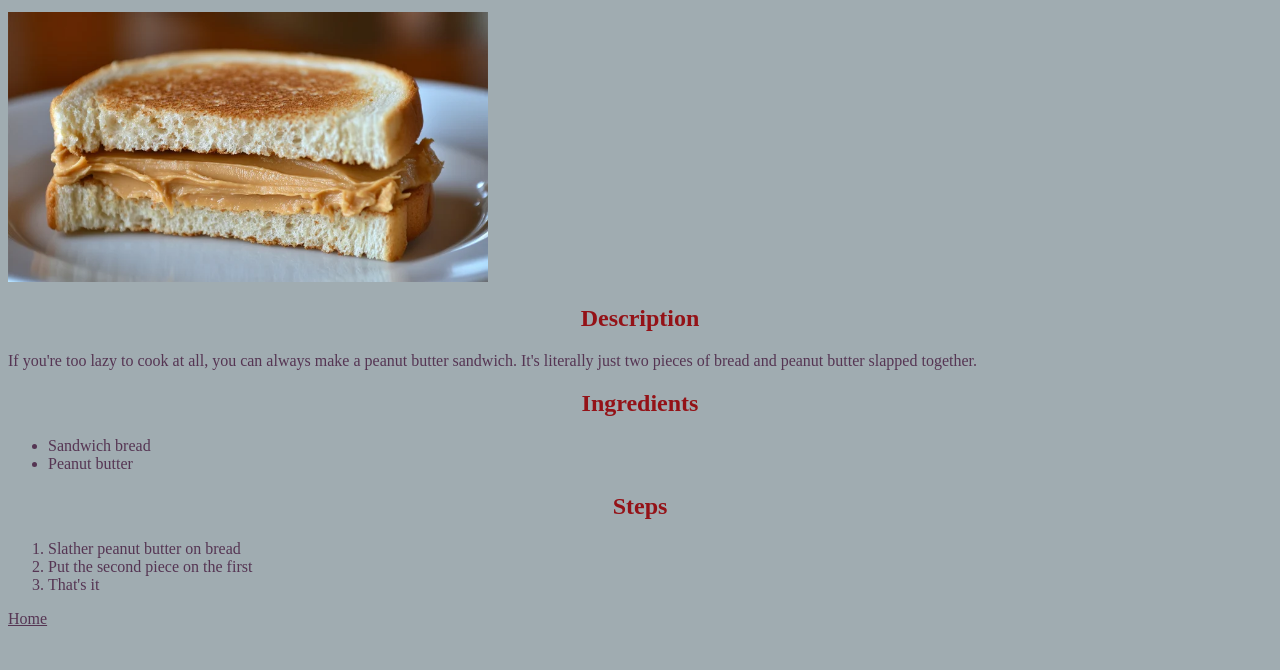
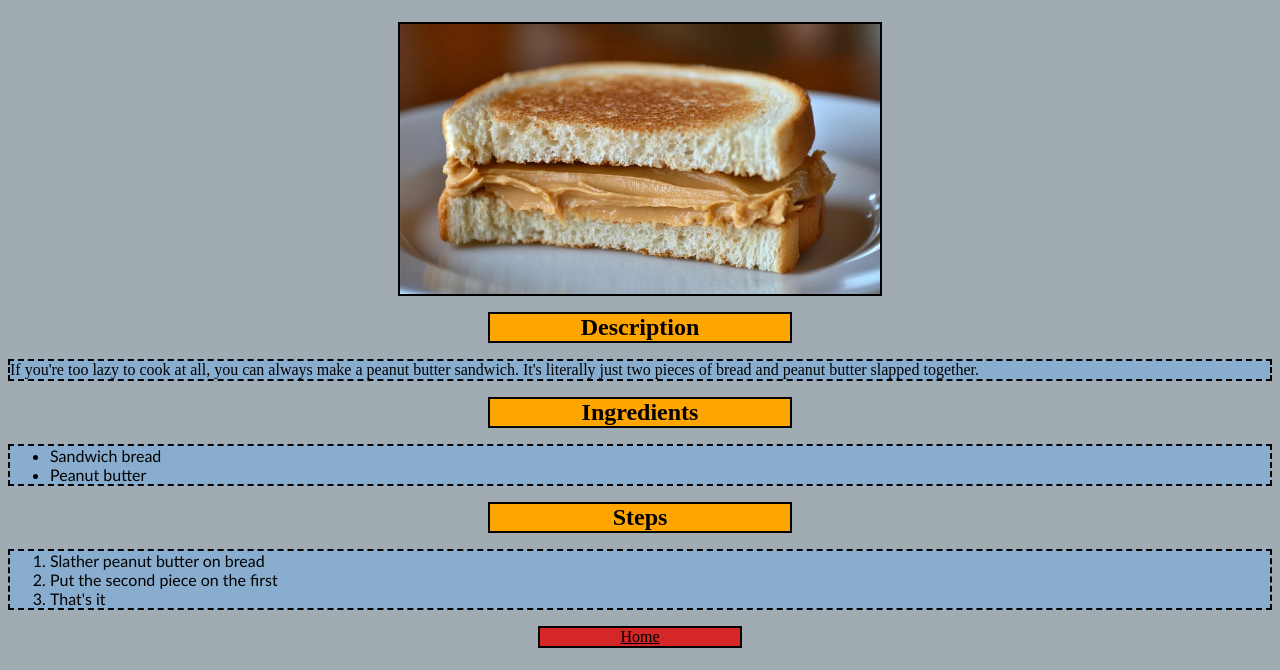
Before and after one commit to clever-cugel/odin-recipes, a plain HTML site: page recipes/pb.html in a window 1280 px wide. Shown: the part 130-800 px from the top of the page. Drawn offline with Linux system fonts and the light colour scheme.

Commit message:
Update CSS with boxes in mind

```diff
--- a/recipes/pb.html
+++ b/recipes/pb.html
@@ -11,12 +11,12 @@
         <h2 class="subtext">Description</h2>
         <p>If you're too lazy to cook at all, you can always make a peanut butter sandwich. It's literally just two pieces of bread and peanut butter slapped together.</p>
         <h2 class="subtext">Ingredients</h2>
-        <ul>
+        <ul class="list">
             <li>Sandwich bread</li>
             <li>Peanut butter</li>
         </ul>
         <h2 class="subtext">Steps</h2>
-        <ol>
+        <ol class="list">
             <li>Slather peanut butter on bread</li>
             <li>Put the second piece on the first</li>
             <li>That's it</li>
--- a/styles.css
+++ b/styles.css
@@ -1,9 +1,11 @@
 .title {
-    color:rgb(148, 18, 23);
+    color:rgb(0, 0, 0);
+    background-color: orange;
     font-family: "impact";
     font-size: 50px;
     font-weight: 700;
     text-align: center;
+    border: 5px groove black;
 }
 
 body {
@@ -11,20 +13,59 @@ body {
 }
 
 .list {
-    color:rgb(148, 18, 23);
+    color:rgb(0, 0, 0);
     font-family: "Trebuchet MS";
+    background-color: rgb(137, 173, 206);
+    border: 2px dashed black;
 }
 
 .pic {
-    height:auto;
-    width:480px;
+    height: auto;
+    width: 480px;
+    display:block;
+    margin: 0 auto;
+    margin-bottom: 1em;
+    border: 2px solid black;
 }
 
 .subtext {
-    color:rgb(148, 18, 23);
+    color:rgb(0, 0, 0);
+    text-align: center;
+    background-color: orange;
+    border: 2px solid black;
+    width: 300px;
+    margin: 0 auto;
+}
+
+p {
+    color:rgb(0, 0, 0);
+    background-color: rgb(137, 173, 206);
+    border: 2px dashed black;
+}
+
+li {
+    color:rgb(0, 0, 0);
+    background-color: rgb(137, 173, 206);
+}
+
+a {
+    display: block;
+    color:rgb(0, 0, 0);
+    width: 200px;
+    background-color: rgb(213, 39, 39);
+    border: 2px solid black;
+    margin: 0 auto;
     text-align: center;
 }
 
-li, p, a {
-    color:rgb(85, 53, 83)
+.list.mainlist {
+    border: 2px solid black;
+    background-color: orange;
 }
+
+.list.mainlist li {
+    background-color: orange;
+    padding: 5px;
+}
+
+/* Still need to change size of boxes and make title more titley */
```
Also changed, not shown: index.html (+1 -1 lines), recipes/egg_fried_rice.html (+3 -3 lines), recipes/hershey_cake.html (+2 -2 lines).
